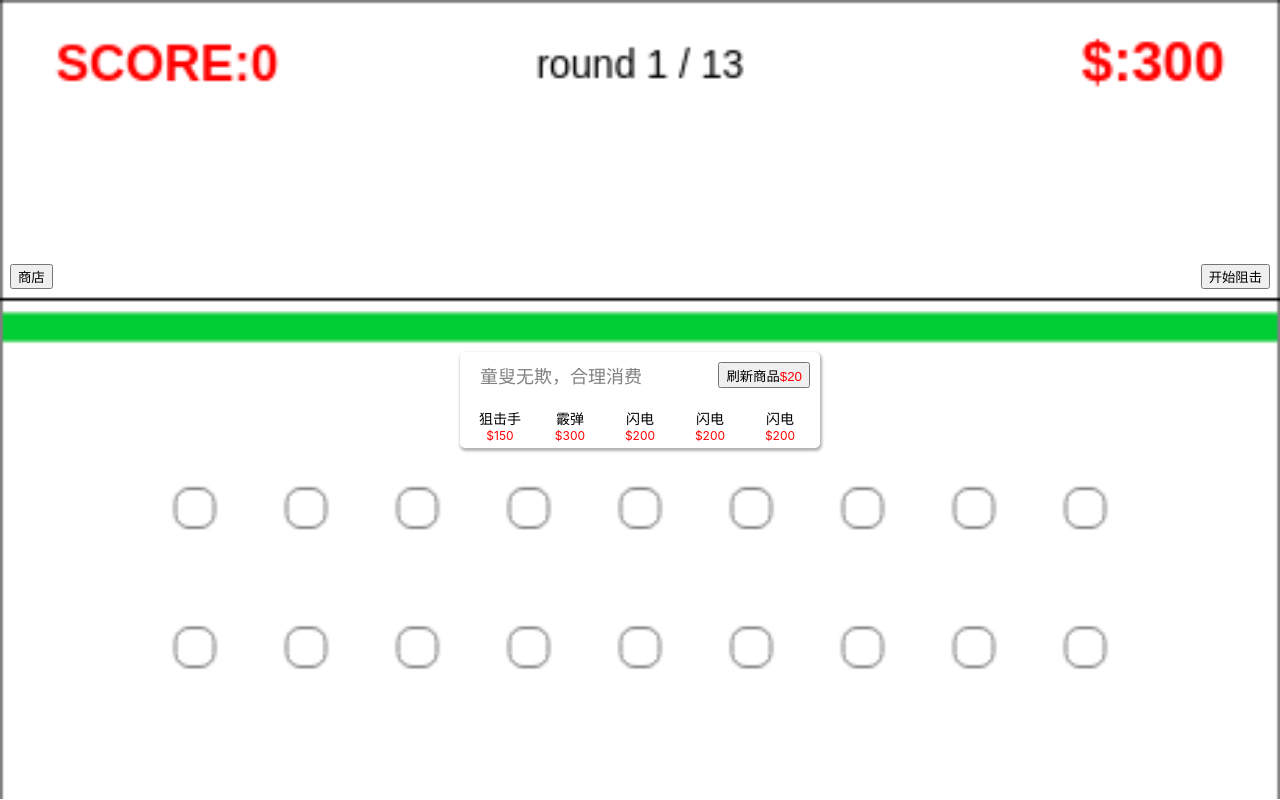
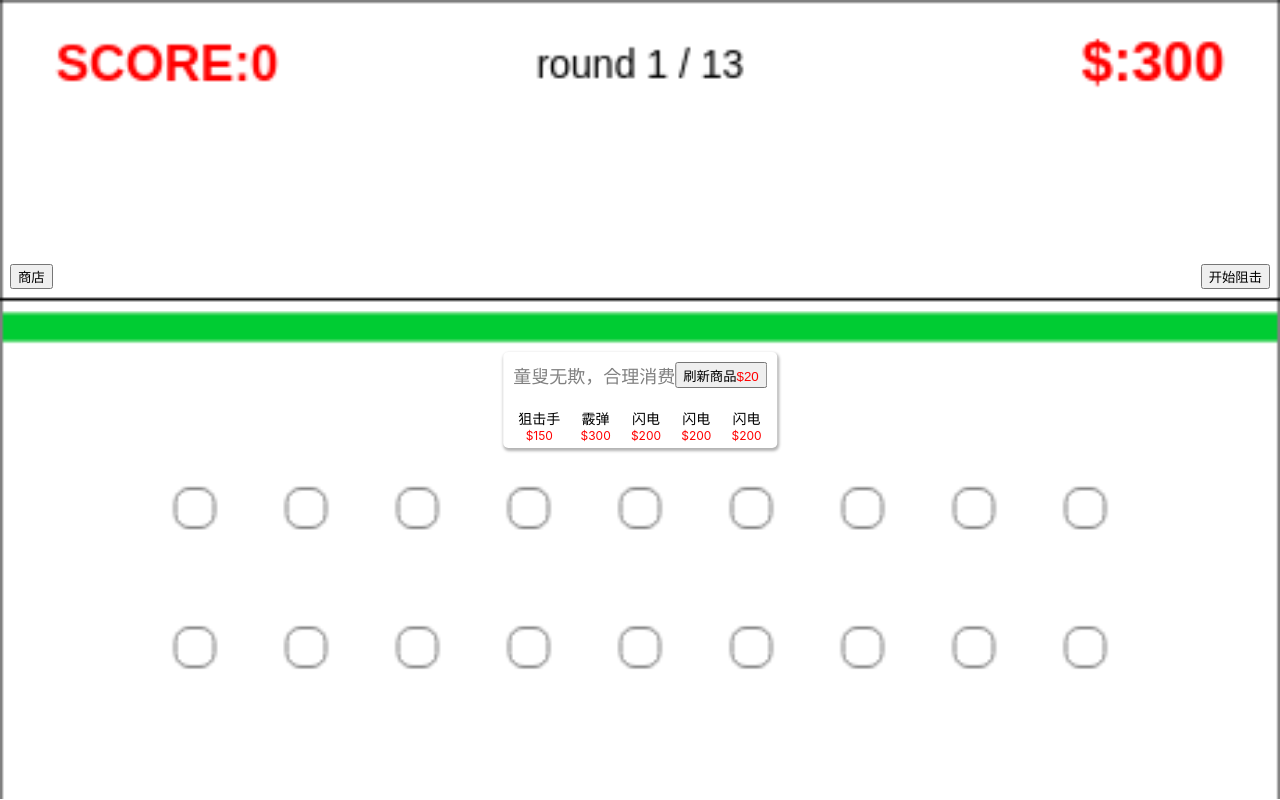
Before and after one commit to YatongZhao/d-game, a React (Create React App) app: page / in a window 1280 px wide. Both pictures are taken after a click on the button "商店". Built offline with nearby package versions, Linux system fonts and the light colour scheme.

Commit message:
修复样式

```diff
--- a/src/App.module.css
+++ b/src/App.module.css
@@ -61,8 +61,10 @@
     margin: 5px;
 }
 .shopItem {
-    width: 50px;
-    flex-shrink: 0;
+    width: fit-content;
+    min-width: 30px;
+    flex-shrink: 1;
+    flex-grow: 1;
     padding: 0px 10px;
     font-size: 14px;
     text-align: center;
--- a/src/App.tsx
+++ b/src/App.tsx
@@ -111,7 +111,7 @@ const App = () => {
                 }}>商店</button>
                 {isShopOpen && <div className={s.shopBox}>
                     <div style={{margin: '10px', marginBottom: '20px', display: 'flex', justifyContent: 'space-between'}}>
-                        <span style={{marginLeft: '10px', fontSize: '18px', color: 'gray'}}>童叟无欺，合理消费</span>
+                        <span style={{fontSize: '18px', color: 'gray'}}>童叟无欺，合理消费</span>
                         <button onClick={() => {
                             const isRefreshSuccess = game.refreshHeroList();
                             if (isRefreshSuccess) {
```
